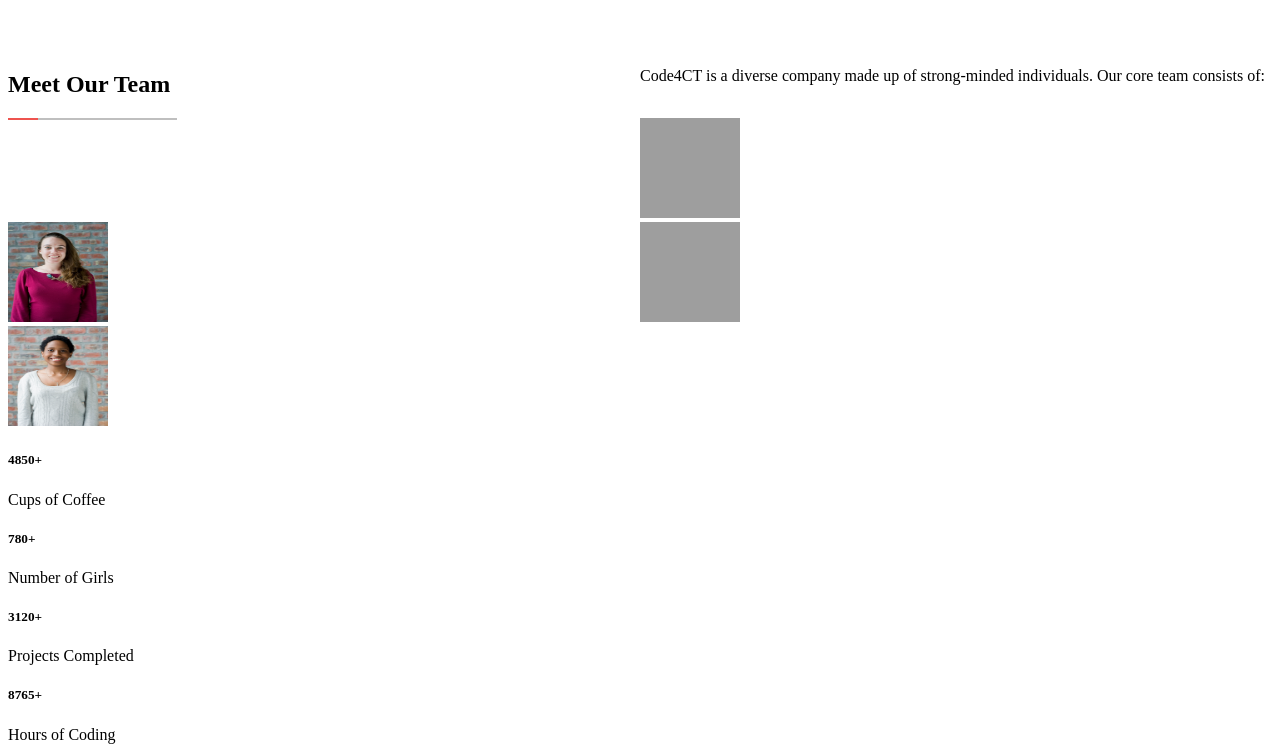
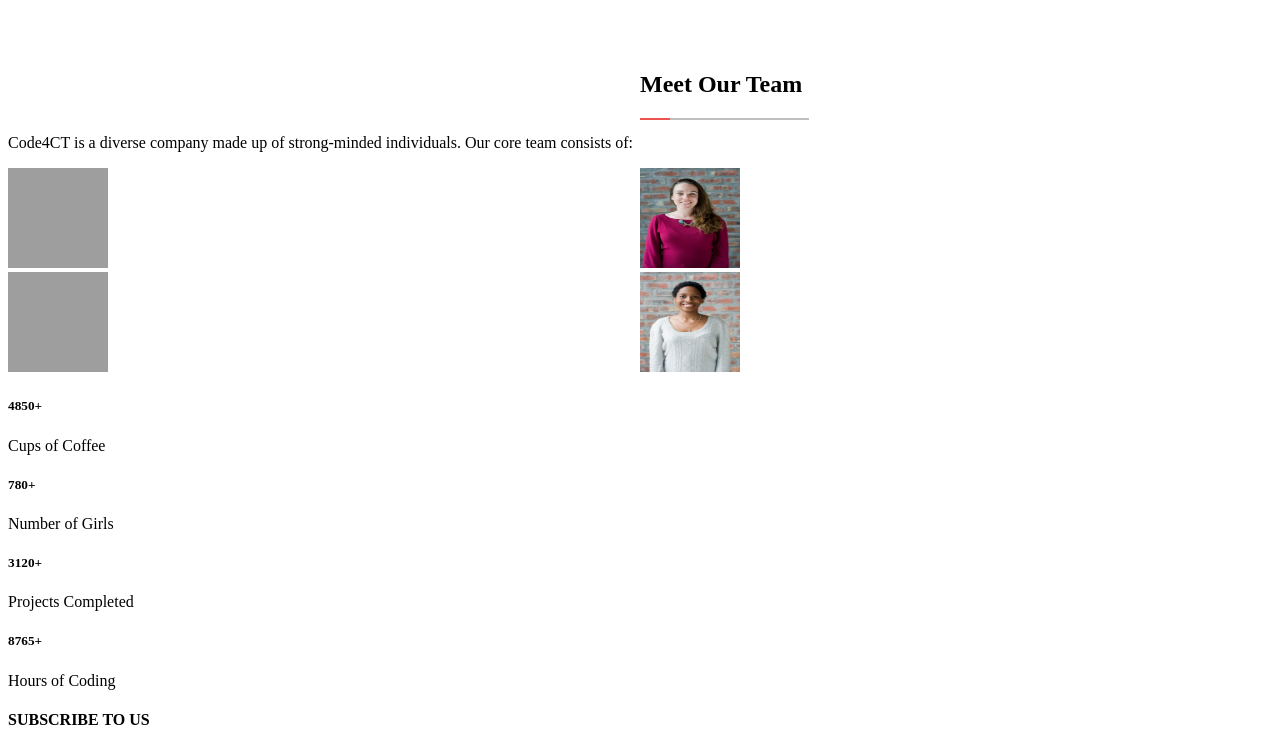
Before and after one commit to Addy1293/code4ct, a plain HTML site: page index.html in a window 1280 px wide. Shown: the part 1999-2746 px from the top of the page. Drawn offline with Linux system fonts and the light colour scheme; grey boxes are pictures that could not be loaded.

Commit message:
adjusting grids

```diff
--- a/index.html
+++ b/index.html
@@ -114,7 +114,7 @@
             <img class="image_grid" src="imgs/images/portfolio12.jpg" alt="" height="225px" width="325px">
         </div>
         <div class="big_image">
-            <img class="image_large" src="imgs/images/2.png" alt="" height="455px" width="425px">
+            <img class="image_large" src="imgs/images/2.png" alt="" height="455px" width="465px">
         </div>
     </div>
 
@@ -123,6 +123,7 @@
 
 
 <div class="container_4">
+    <div class="grid_3"></div>
     <h2>Meet Our Team</h2>
     <p>Code4CT is a diverse company made up of strong-minded individuals. Our core team consists of:</p>
     <div class="red_inline">
@@ -135,7 +136,8 @@
     <div><img src="imgs/images/person4.jpg" alt="" height="100px" width="100px"></div>
 </div>
 
-<section class="strip_2">
+<div class="grid_4">
+    <div class="strip_2">
         <h5>4850+</h5>
         <p>Cups of Coffee</p>
         <h5>780+</h5>
@@ -144,7 +146,8 @@
         <p>Projects Completed</p>
         <h5>8765+</h5>
         <p>Hours of Coding</p>
-</section>
+    </div>
+</div>
 
 <div class="sub">
     <h4>SUBSCRIBE TO US</h4>
--- a/scss/partials/_base.scss
+++ b/scss/partials/_base.scss
@@ -11,7 +11,7 @@
     text-align: -webkit-center;
     position: absolute;
     width: 480px;
-    transform: translate(101%, -198%);
+    transform: translate(127%, -198%);
     color: #e8e8e6;
 }
 .left{
@@ -50,3 +50,17 @@
     text-decoration: none;
     color: black;
 }
+.grid_3{
+    display: grid;
+    grid-template-columns: 1fr 1fr 1fr 1fr;
+    padding: 30px 60px;
+    background-color: black;
+    color: whitesmoke;
+    margin-top: 15px;
+}
+.strip_2{
+    padding-left: 5px;
+    padding-right: 35px;
+    width: 322px;
+    text-align: center;
+}
--- a/scss/partials/_components.scss
+++ b/scss/partials/_components.scss
@@ -52,7 +52,6 @@
     transition: 0.5s;
 }
 .button_2 span:after {
-    content: '\00bb';
     position: absolute;
     opacity: 0;
     top: 0;
--- a/scss/partials/_layout.scss
+++ b/scss/partials/_layout.scss
@@ -51,7 +51,7 @@
 .grid_2{
     display: grid;
     grid-template-columns: 1fr 1fr 1fr 1fr;
-    padding: 30px 60px;
+    padding: 40px 60px;
     background-color: black;
     color: whitesmoke;
     margin-top: 15px;
```
Lines whose indentation alone changed are shown as unchanged.
